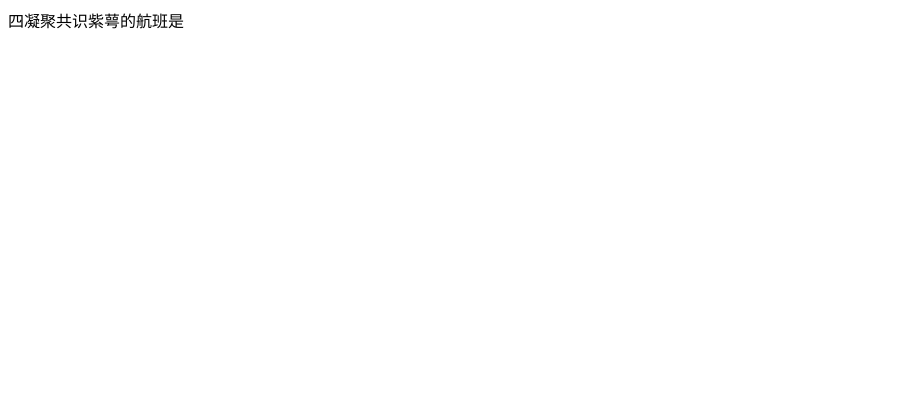
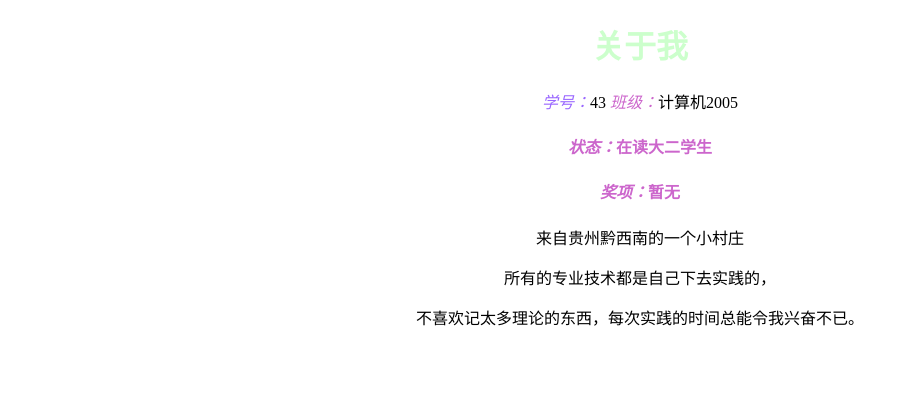
Before and after one commit to Mrcen02/mrcen1, a plain HTML site: page index.html in a window 1280 px wide. Shown: the whole page, without its empty margins (0-908 px from the left). Drawn offline with Linux system fonts and the light colour scheme.

Commit message:
Update index.html

```diff
--- a/index.html
+++ b/index.html
@@ -1 +1,22 @@
-四凝聚共识紫萼的航班是
+<!DOCTYPE html PUBLIC "-//W3C//DTD XHTML 1.0 Transitional//EN" "http://www.w3.org/TR/xhtml1/DTD/xhtml1-transitional.dtd">
+<html xmlns="http://www.w3.org/1999/xhtml">
+<head>
+<meta http-equiv="Content-Type" content="text/html; charset=utf-8" />
+<title>more</title>
+</head>
+<style>
+h4{color:#C6C}
+</style>
+
+<body>
+<font color="#CCFFCC"><h1 align="center">关于我</h1></font>
+<p align="center"><font color="#9966FF"><em>学号：</em></font>43 <font color="#CC66CC"><em>班级：</em></font>计算机2005</p>
+<h4 align="center"><em>状态：</em>在读大二学生</h4>
+<h4 align="center"><em>奖项：</em>暂无</h4>
+<p align="center">来自贵州黔西南的一个小村庄</p>
+<p align="center">所有的专业技术都是自己下去实践的，</p>
+<p align="center">不喜欢记太多理论的东西，每次实践的时间总能令我兴奋不已。</p>
+<p>&nbsp;</p>
+<p>&nbsp;</p>
+</body>
+</html>
```
